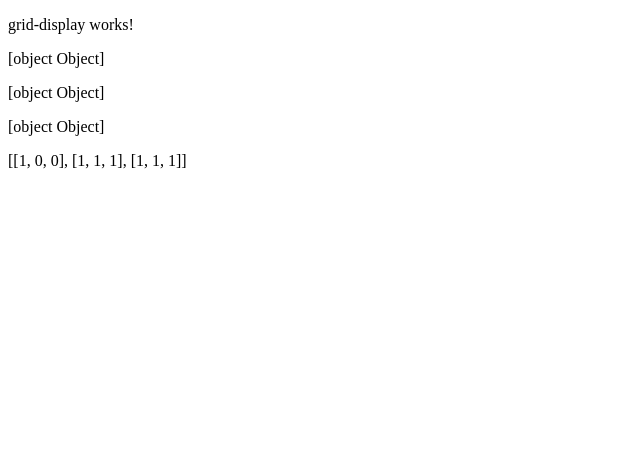
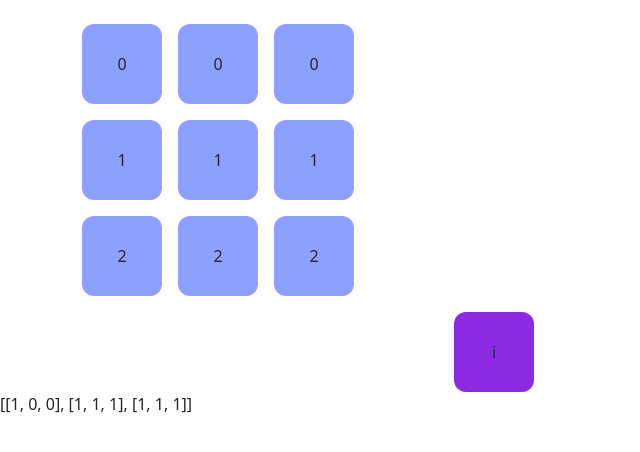
Before and after one commit to CherryChiriko/grid, an Angular app: page / in a window 1280 px wide. Shown: the top 452 px of the page, without its empty margins (0-640 px from the left). Built offline with nearby package versions, Linux system fonts and the light colour scheme.

Commit message:
Can check if grid is correct; display not working nicely

```diff
--- a/src/app/grid-display/grid-display.component.css
+++ b/src/app/grid-display/grid-display.component.css
@@ -0,0 +1,57 @@
+/* .contain {
+    display: grid;
+    grid-template-columns: repeat(3, 1fr);
+    gap: 1rem;
+    text-align: center;
+} */
+/* .grid { */
+    /* display: grid;
+    grid-template: repeat(autofill, minmax(300px, 1fr));
+    grid-gap: 1rem; */
+    /* grid-template-columns: repeat(3, 1fr);
+    grid-template-rows: repeat(3, 1fr);
+    gap: 1rem;
+    text-align: center;
+} */
+:root{
+    --:0;
+}
+.grid {
+    display: grid;
+    grid: repeat(1, 6rem) / auto-flow 6rem;
+}
+
+.grid > div {
+    background-color: #8ca0ff;
+    width: 5rem;    height: 5rem;
+    border-radius: 15%;
+    display: flex; justify-content: center; align-items: center;
+}
+.grid2{
+    display: grid;
+    grid-template-columns: repeat(3, 1fr);
+}
+
+.grid2 > div {
+    grid-area: 1 / 2 / span 3 / span 2;
+    background-color: blueviolet;
+    width: 5rem;    height: 5rem;
+    border-radius: 15%;
+    display: flex; justify-content: center; align-items: center;
+}
+
+/* .box { */
+    /* border-radius: 15px; */
+    /* display: flex; justify-content: center; align-items: center; */
+    /* background-color: blueviolet; */
+    /* border: red; */
+/* } */
+/* .box {
+    /* grid-area: 1 / 1 / span 3 / span 1;
+    font-size: 1.7rem;
+    display: grid;
+    grid-template-columns: 1.5fr 0.5fr; */
+    /* grid-area: 1 / 1 / span 1 / span 1; */
+    /* background-color: blueviolet;
+    border: red;
+} */
--- a/src/app/grid-display/grid-display.component.html
+++ b/src/app/grid-display/grid-display.component.html
@@ -1,5 +1,14 @@
-<p>grid-display works!</p>
-<div class="container" *ngFor="let c of gridConfig.components">
-    <p>{{c}}</p>
+<div class="container mt-4" >
+    <div class="grid" *ngFor="let row of gridRow">
+    <div *ngFor="let col of gridCol">
+        <div class="box rounded text-center">{{row}}</div>
+    </div>
+    </div>
+
+    <div class="grid2" >
+        <div class="box">i</div>
+    </div>
 </div>
 {{grid}}
+
+<!-- *ngFor="let c of gridConfig.components" -->
--- a/src/app/grid-display/grid-display.component.ts
+++ b/src/app/grid-display/grid-display.component.ts
@@ -17,125 +17,66 @@ export class GridDisplayComponent implements OnInit {
   gridDim = [this.gridConfig?.["grid-rows"], this.gridConfig?.["grid-columns"]];
   grid = math.matrix(math.zeros(this.gridDim));
 
+  gridRow = [...Array(this.gridConfig?.["grid-rows"]).keys()]
+  gridCol = [...Array(this.gridConfig?.["grid-columns"]).keys()]
 
   ngOnInit(){
-    // for(let i=0; i<this.config.components.length; i++){
-    //   console.log(this.config.components[i].rows)
-    // }
+    console.log(this.checkGrid())
+  }
 
-
-    // let ind1_x = 0;
-    // let ind2_x = 0;
-    // let ind1_y = 0;
-    // let ind2_y = 0;
-    // let arrX = [ind1_x, ind2_x];
-
-    // ind1_x = 1;
-    // let row = 2;
-    // ind1_y = 0;
-    // let col = 3;
-    // let arr1 = math.ones([row,col]);
-    // let arr3 = math.ones(col);
-    // let arr4 = math.ones(row);
-    // let arry = [...Array(col).keys()].map(n=> n+ind1_y)
-    // let arrx = [...Array(row).keys()].map(n=> n+ind1_x)
-
-
-    // console.log(arrx)
-    // this.grid.subset(math.index(0, [0,1,2]), [1,1,1])
-    // this.grid.subset(math.index(0, arry), arr3)
-    // this.grid.subset(math.index([0,1], [0,1]), [[1,1],[1,1]])
-    // this.grid.subset(math.index([1,2], [1,2]), [[1,1],[1,1]])
-
-    // this.grid.subset(math.index(arrx, arry), arr1)
-    // console.log(this.grid)
-
-
-    this.checkGrid()
-  }
-  checkGrid(): boolean{
-    let error=false; let j=1;
-    // for (let c of this.gridConfig.components){
-    for (let c of [{ "rows": 1, "columns": 1, "position-x": 0, "position-y": 0, "pic": "", "rotation": 0},{ "rows": 2, "columns": 3, "position-x": 1, "position-y": 0, "pic": "", "rotation": 0}]){
-      // let position = [0,0]
-      // let ind1_x = c?.['position-x'];
-      // let ind2_x = c?.["rows"] + c?.['position-x'];
-      // let ind1_y = c?.['position-y'];
-      // let ind2_y = c?.["columns"] + c?.['position-y'];
-
+  checkGrid(){
+    let j=1;
+    for (let c of this.gridConfig.components){
+    // for (let c of [
+    //   { "rows": 1, "columns": 1, "position-x": 0, "position-y": 0, "pic": "", "rotation": 0},
+    //   { "rows": 2, "columns": 3, "position-x": 1, "position-y": 0, "pic": "", "rotation": 0}
+    // ]){
 
       const position = [c?.['position-x'],c?.['position-y']];
       const row = c?.['rows']; const col = c?.['columns'];
+
+      if (row === 1 && col === 1){
+        if (this.grid.get([position[0],position[1]]) === 0){
+          this.grid.set([position[0],position[1]], 1); continue;
+        } else {return false;}
+      }
 
       let arr1 = math.ones([row,col]);
       let arrx = [...Array(row).keys()].map(n=> n+position[0]);
       let arry = [...Array(col).keys()].map(n=> n+position[1]);
 
-      // let comp = math.multiply(math.ones(c?.["rows"], c?.["columns"] ), j)
-      // this.grid.subset(math.index([ind1_x, ind2_x], [ind1_y, ind2_y]), comp)
-      // console.log(comp)
-      if (
-        ( (row - position[0]) <= this.gridDim[0]   ) &&
-        ( (col - position[1]) <= this.gridDim[1]   )
-      ){
-        if(
-          0===0
+      try{
+        let m = math.subset(this.grid, math.index(arrx, arry));
+        // let k = math.zeros(row,col)
+        // console.log(m == k)
+        for (let r=0; r<row; r++){
+          for (let clmn=0; clmn<col; clmn++){
+            if(m.get([r,clmn]) !== 0){ return false }
+          }
+        }
+      }
+      catch (error){ console.log(error);return false;}
 
-        ){
-          // console.log(math.subset(this.grid, math.index(arrx, arry)) == math.zeros(2,3));
-          // console.log("1: ", math.subset(this.grid, math.index(arrx, arry)));
-          // console.log("2: ", math.zeros(2,3))
-          // console.log(!math.subset(this.grid, math.index(arrx, arry)))
-          let m = math.subset(this.grid, math.index(arrx, arry))
-          let k = math.zeros(2,3)
-
-          if (row !== 1 ){console.log(
-            "ME ",m.get([1, 2])
-          )}
-          // console.log("Oh")}
-        }
-        if (row===1 && col===1){this.grid.subset(math.index(arrx, arry), 1)}
-        else {this.grid.subset(math.index(arrx, arry), arr1)}
-        console.log(this.grid)
-// Idea: apply the function recursively to check if there is onemptied; alternatively, use a for
-        // let pos_x : number = c?.["position-x"];
-        // let pos_y : number = c?.["position-y"];
-        // let row : number = c?.["position-x"];
-        // let col : number = c?.["position-x"];
-        // this.grid.subset(math.index(pos_x, [0, 1]), [1,1])
-
-
-        // let leng : number = c?.["rows"];
-        // const arr1 = [];
-        // let arr : number[] =
-        // this.grid.subset(math.index(j, [0, 1]), math.ones(leng))
-        // this.grid.subset(math.index(1, 0), math.ones(c?.["rows"]))
-        // console.table(this.grid)
-        // return true;
-
-        // for (let i=0; i<c?.["rows"]; i++){
-        //   position = [c?.['position-x']+i,c?.['position-y']]
-        //   this.grid.set(position, j)
-        // }
-        // for (let i=0; i<c?.["columns"]; i++){
-        //   position = [c?.['position-x'],c?.['position-y']+i]
-        //   this.grid.set(position, j)
-        // }
-
-      }
-      j++
+      this.grid.subset(math.index(arrx, arry), arr1);
     }
-    // console.log(this.grid)
-    return error;
+    return true;
   }
 }
 
 
-// let c: {
-//   rows: number;
-//   columns: number;
-//   "position-x": number;
-//   "position-y": number;
-//   pic: string;
-//   rotation: number;
+// // Get the root element
+// var r = document.querySelector(':root');
+
+// // Create a function for getting a variable value
+// function myFunction_get() {
+//   // Get the styles (properties and values) for the root
+//   var rs = getComputedStyle(r);
+//   // Alert the value of the --blue variable
+//   alert("The value of --blue is: " + rs.getPropertyValue('--blue'));
 // }
+
+// // Create a function for setting a variable value
+// function myFunction_set() {
+//   // Set the value of variable --blue to another value (in this case "lightblue")
+//   r.style.setProperty('--blue', 'lightblue');
+// }
--- a/src/data/config.json
+++ b/src/data/config.json
@@ -4,6 +4,6 @@
     "components": [
         { "rows": 1, "columns": 1, "position-x": 0, "position-y": 0, "pic": "", "rotation": 0},
         { "rows": 2, "columns": 3, "position-x": 1, "position-y": 0, "pic": "", "rotation": 0},
-        { "rows": 3, "columns": 1, "position-x": 3, "position-y": 0, "pic": "", "rotation": 0}
+        { "rows": 3, "columns": 1, "position-x": 0, "position-y": 0, "pic": "", "rotation": 0}
     ]
  }
--- a/src/index.html
+++ b/src/index.html
@@ -6,6 +6,11 @@
   <base href="/">
   <meta name="viewport" content="width=device-width, initial-scale=1">
   <link rel="icon" type="image/x-icon" href="favicon.ico">
+
+  <link href="https://cdn.jsdelivr.net/npm/bootstrap@5.2.3/dist/css/bootstrap.min.css" rel="stylesheet" integrity="sha384-rbsA2VBKQhggwzxH7pPCaAqO46MgnOM80zW1RWuH61DGLwZJEdK2Kadq2F9CUG65" crossorigin="anonymous">
+  <link rel="stylesheet" href="https://cdn.jsdelivr.net/npm/bootstrap-icons@1.10.2/font/bootstrap-icons.css">
+  <link rel="stylesheet" href="https://fonts.googleapis.com/css2?family=Material+Symbols+Outlined:opsz,wght,FILL,GRAD@48,400,0,0" />
+
 </head>
 <body>
   <app-root></app-root>
```
Also changed, not shown: src/app/interfaces/interface.ts (added, +8 -0 lines).
